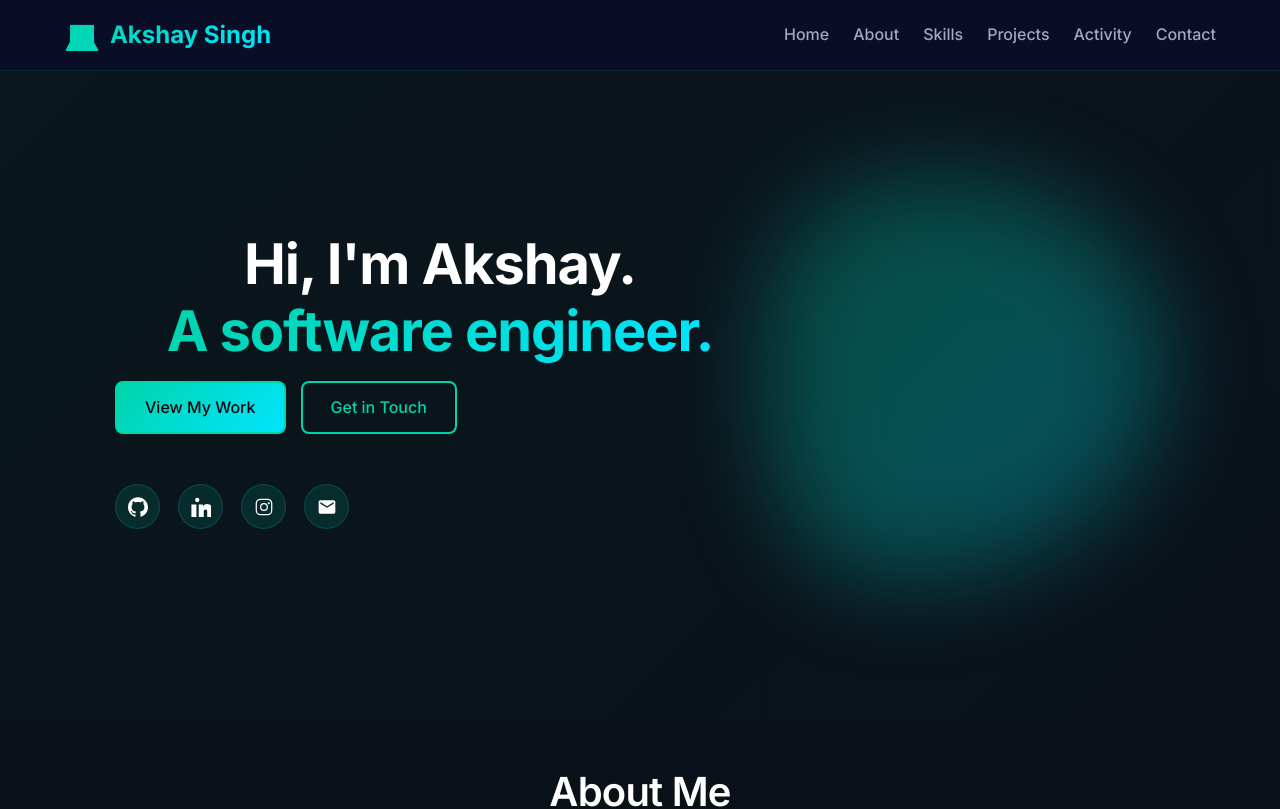
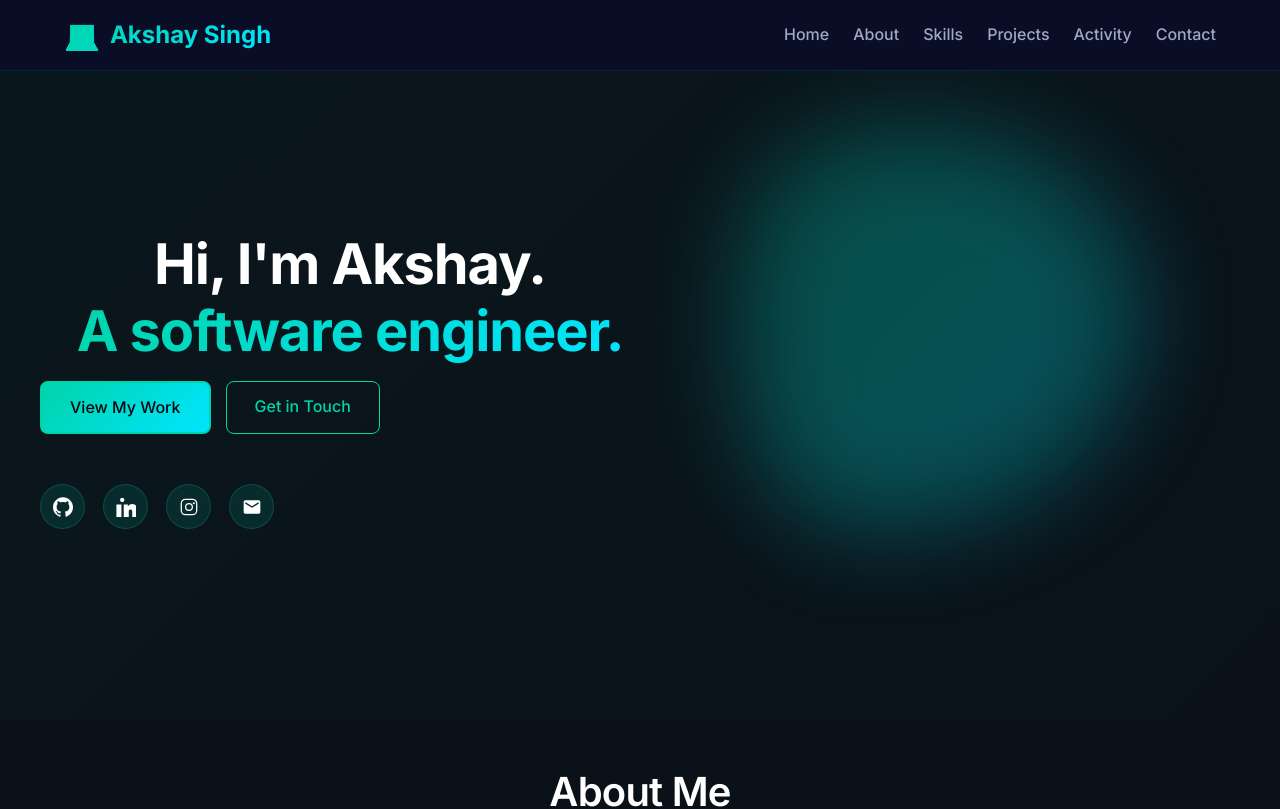
Before and after one commit to ultroi/AkshayPortfolio, a React (Create React App) app: page / in a window 1280 px wide. Shown: the top 809 px of the page. Built offline with nearby package versions, Linux system fonts and the light colour scheme; no server answers.

Commit message:
refactor Hero component structure and update button class names for consistency

```diff
--- a/src/components/Hero.js
+++ b/src/components/Hero.js
@@ -4,6 +4,7 @@ import '../styles/Hero.css';
 function Hero() {
   return (
     <section id="hero" className="hero">
+      <div className="hero-container">
         <div className="hero-content">
           <h1 className="hero-title">
             Hi, I'm Akshay.<br />
@@ -71,6 +72,7 @@ function Hero() {
         <div className="hero-visual">
           <div className="gradient-blob"></div>
         </div>
+      </div>
     </section>
   );
 }
--- a/src/styles/Hero.css
+++ b/src/styles/Hero.css
@@ -67,21 +67,21 @@
   transition: 0.3s ease;
 }
 
-.primary-btn {
+.btn-primary {
   background: var(--gradient-primary);
   color: var(--bg-darker);
 }
 
-.primary-btn:hover {
+.btn-primary:hover {
   transform: translateY(-3px);
 }
 
-.secondary-btn {
+.btn-secondary {
   border: 1px solid var(--primary-color);
   color: var(--primary-color);
 }
 
-.secondary-btn:hover {
+.btn-secondary:hover {
   background: var(--gradient-primary);
   color: var(--bg-darker);
 }
@@ -117,7 +117,7 @@
   transform: translateY(-5px);
 }
 
-RIGHT VISUAL
+/* RIGHT VISUAL */
 .hero-visual {
   flex: 1;
   max-width: 500px;
```
Lines whose indentation alone changed are shown as unchanged.
